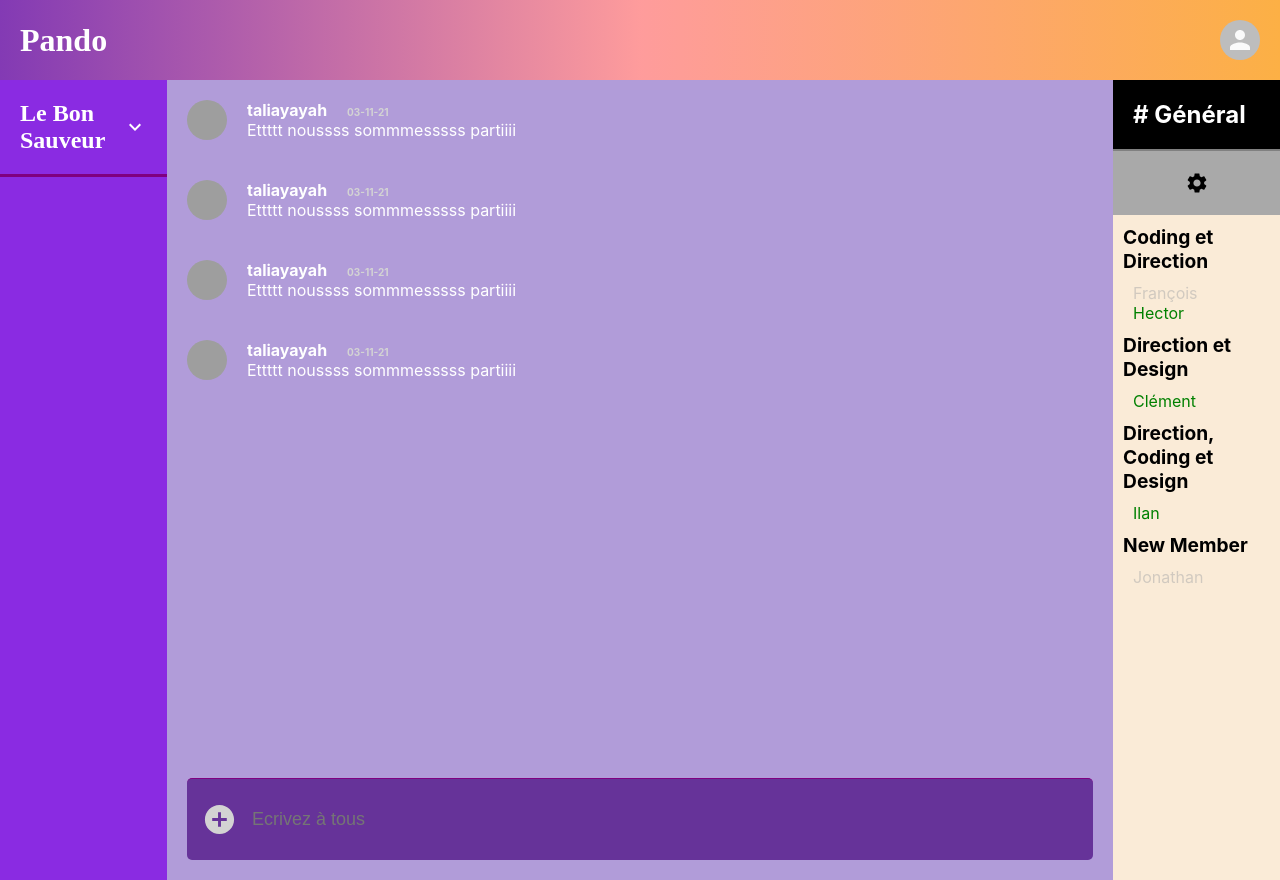
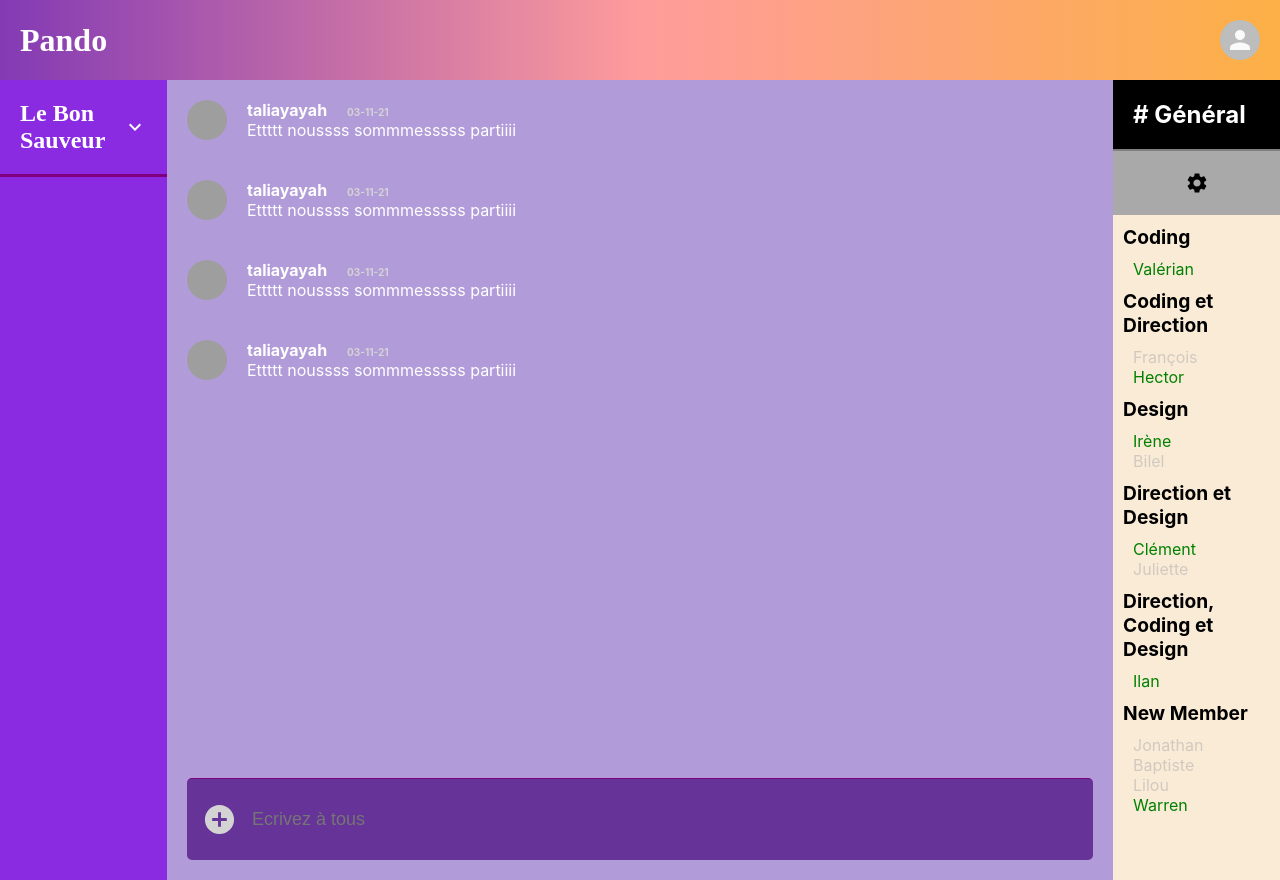
Before and after one commit to Taliayaya/Apando, a React (Create React App) app: page / in a window 1280 px wide. Built offline with nearby package versions, Linux system fonts and the light colour scheme; grey boxes are pictures that could not be loaded.

Commit message:
Précisions sur les rôles et les catégories : Offline

```diff
--- a/src/datas/userList.js
+++ b/src/datas/userList.js
@@ -1,37 +1,85 @@
 export const UserList = [
   {
     id: 1,
-        user: 'Ilan',
+    user: "Ilan",
     online: true,
-        role: 'Direction, Coding et Design'
+    role: "Direction, Coding et Design",
   },
 
   {
-        id : 2,
-        user: 'François',
+    id: 2,
+    user: "François",
     online: false,
-        role: 'Coding et Direction'
+    role: "Coding et Direction",
   },
 
   {
-        id:3,
-        user: 'Hector',
+    id: 3,
+    user: "Hector",
     online: true,
-        role: 'Coding et Direction'
+    role: "Coding et Direction",
   },
 
   {
-        id:4,
-        user: 'Jonathan',
+    id: 4,
+    user: "Jonathan",
     online: false,
-        role: 'New Member'
+    role: "New Member",
   },
 
   {
-        id:5,
-        user: 'Clément',
+    id: 5,
+    user: "Clément",
     online: true,
-        role: 'Direction et Design'
-    }
+    role: "Direction et Design",
+  },
 
-]
+  {
+    id: 6,
+    user: "Irène",
+    online: true,
+    role: "Design",
+  },
+
+  {
+    id: 7,
+    user: "Valérian",
+    online: true,
+    role: "Coding",
+  },
+
+  {
+    id: 8,
+    user: "Baptiste",
+    online: false,
+    role: "New Member",
+  },
+
+  {
+    id: 9,
+    user: "Bilel",
+    online: false,
+    role: "Design",
+  },
+
+  {
+    id: 10,
+    user: "Lilou",
+    online: false,
+    role: "New Member",
+  },
+
+  {
+    id: 11,
+    user: "Juliette",
+    online: false,
+    role: "Direction et Design",
+  },
+
+  {
+    id: 12,
+    user: "Warren",
+    online: true,
+    role: "New Member",
+  },
+];
```
Also changed, not shown: src/components/UsersList.js (+7 -9 lines), src/styles/UsersList.css (+4 -4 lines). Lines whose indentation alone changed are shown as unchanged.
